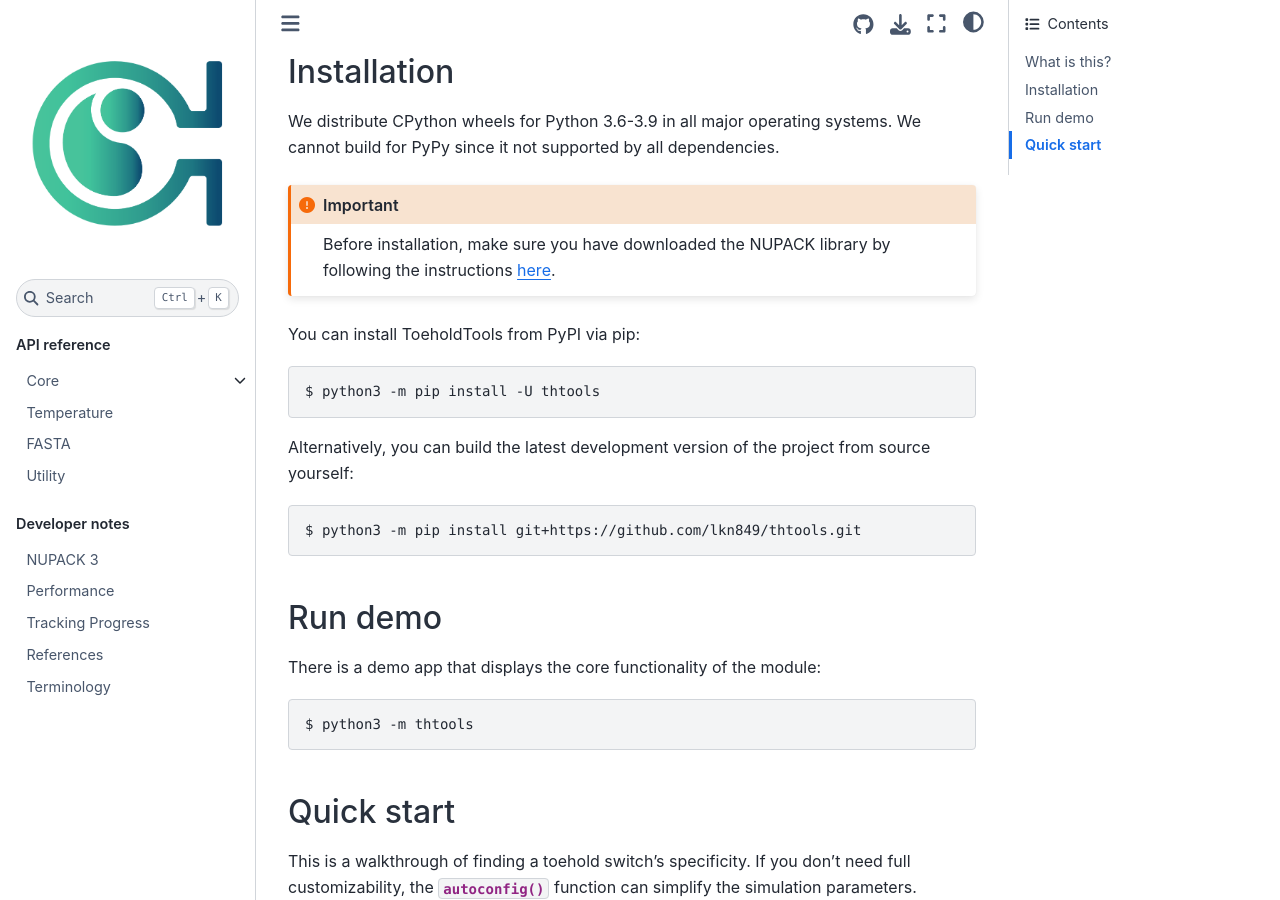
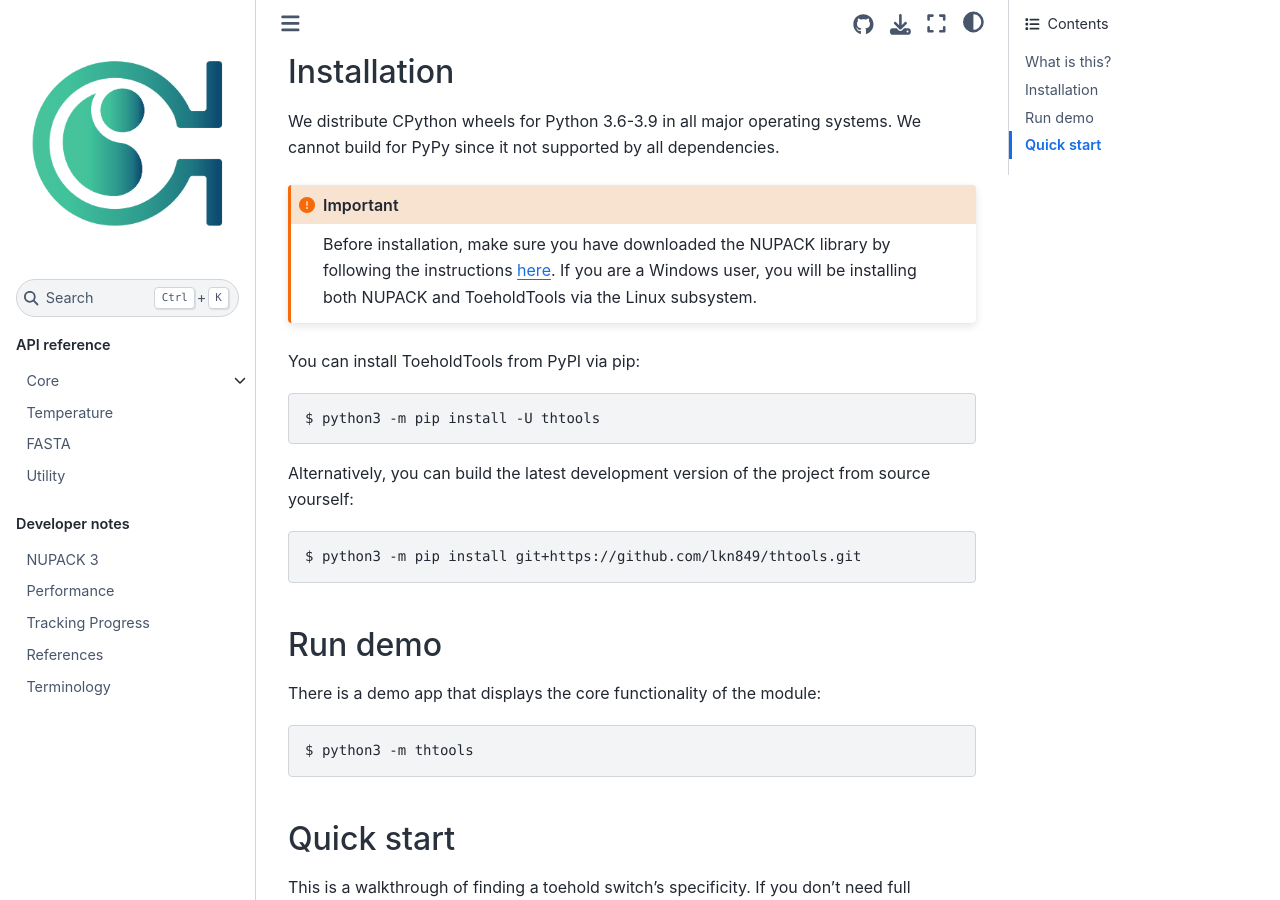
Before and after one commit to apple-phi/thtools, a Sphinx documentation site: the page built from docs/source/index.rst, in a window 1280 px wide and 900 px high, scrolled down 552 px. Built offline with Sphinx 7.4.7 and the Sphinx Book theme 1.1.4, drawn with Linux system fonts in a browser that asks for light colours.

Commit message:
:pencil2: DOCS: add installation note for Windows

```diff
--- a/docs/source/index.rst
+++ b/docs/source/index.rst
@@ -40,6 +40,7 @@
 .. important::
    Before installation, make sure you have downloaded the NUPACK library by following the instructions
    `here <https://piercelab-caltech.github.io/nupack-docs/start/#installation-requirements>`_.
+   If you are a Windows user, you will be installing both NUPACK and ToeholdTools via the Linux subsystem.
 
 You can install ToeholdTools from PyPI via pip:
 
```
Also changed, not shown: README.md (+1 -0 lines).
